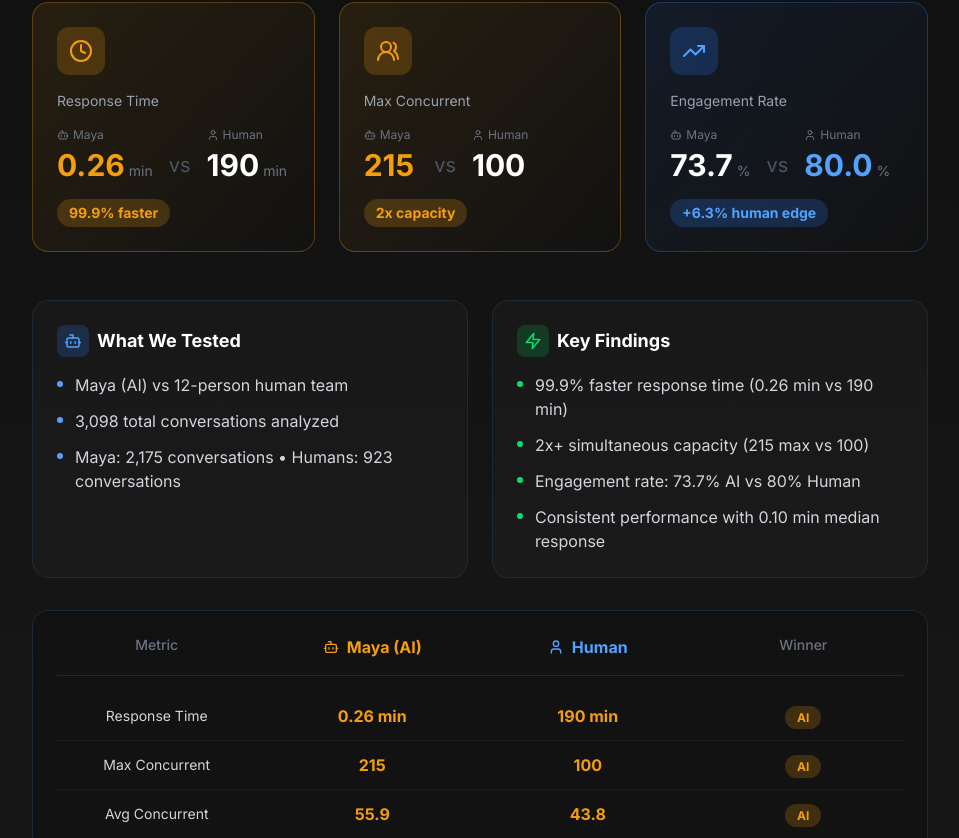
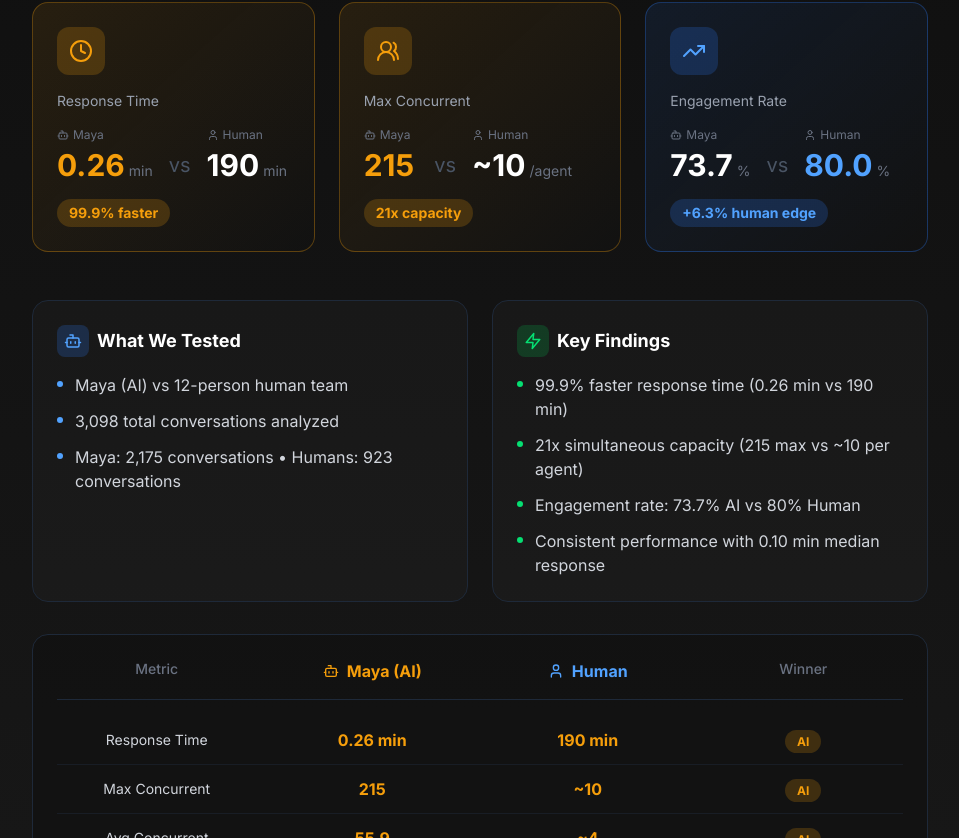
Before and after one commit to workofger/peak-season-2025-lessons-learned, a React (Vite) app: page / in a window 1280 px wide. Shown: the part 2942-3780 px from the top of the page, without its empty margins (288-1247 px from the left). Built offline with nearby package versions, Linux system fonts and the light colour scheme.

Commit message:
Fix: Métricas de capacidad ajustadas para comparación 1:1 (IA vs 1 agente humano)
- Max Concurrent: 100 → ~10 (por agente)
- Avg Concurrent: 43.8 → ~4 (por agente)
- Multiplier: 2x → 21x capacity

```diff
--- a/components/ABTestingSummary.tsx
+++ b/components/ABTestingSummary.tsx
@@ -32,9 +32,9 @@ const ABTestingSummary: React.FC<ABTestingSummaryProps> = ({ content }) => {
       label: 'Max Concurrent',
       aiValue: '215',
       aiUnit: '',
-      humanValue: '100',
-      humanUnit: '',
-      highlight: '2x',
+      humanValue: '~10',
+      humanUnit: '/agent',
+      highlight: '21x',
       highlightLabel: 'capacity',
       winner: 'ai' as const,
     },
--- a/components/PresentationMode.tsx
+++ b/components/PresentationMode.tsx
@@ -261,8 +261,8 @@ const PresentationMode: React.FC<PresentationModeProps> = ({
             >
               <p className="text-gray-400 text-sm mb-2">Max Concurrent</p>
               <p className="text-4xl font-bold text-pr-yellow">215</p>
-              <p className="text-gray-500 text-sm">conversations (vs 100)</p>
-              <p className="text-pr-yellow text-xs mt-2 font-bold">2x+ capacity</p>
+              <p className="text-gray-500 text-sm">conversations (vs ~10/agent)</p>
+              <p className="text-pr-yellow text-xs mt-2 font-bold">21x capacity</p>
             </motion.div>
             <motion.div
               initial={{ opacity: 0, y: 20 }}
--- a/constants.ts
+++ b/constants.ts
@@ -143,7 +143,7 @@ export const CONTENT: { en: DashboardContent; es: DashboardContent } = {
         title: 'Key Findings',
         items: [
           '99.9% faster response time (0.26 min vs 190 min)',
-          '2x+ simultaneous capacity (215 max vs 100)',
+          '21x simultaneous capacity (215 max vs ~10 per agent)',
           'Engagement rate: 73.7% AI vs 80% Human',
           'Consistent performance with 0.10 min median response'
         ]
@@ -154,8 +154,8 @@ export const CONTENT: { en: DashboardContent; es: DashboardContent } = {
       },
       results: [
         { metric: 'Response Time', ai: '0.26 min', human: '190 min', winner: 'ai' },
-        { metric: 'Max Concurrent', ai: '215', human: '100', winner: 'ai' },
-        { metric: 'Avg Concurrent', ai: '55.9', human: '43.8', winner: 'ai' },
+        { metric: 'Max Concurrent', ai: '215', human: '~10', winner: 'ai' },
+        { metric: 'Avg Concurrent', ai: '55.9', human: '~4', winner: 'ai' },
         { metric: 'Engagement Rate', ai: '73.7%', human: '80.0%', winner: 'human' },
       ]
     },
@@ -467,7 +467,7 @@ export const CONTENT: { en: DashboardContent; es: DashboardContent } = {
         title: 'Hallazgos Clave',
         items: [
           '99.9% más rápido (0.26 min vs 190 min)',
-          '2x+ capacidad simultánea (215 máx vs 100)',
+          '21x capacidad simultánea (215 máx vs ~10 por agente)',
           'Tasa engagement: 73.7% IA vs 80% Humano',
           'Rendimiento consistente con 0.10 min mediana'
         ]
@@ -478,8 +478,8 @@ export const CONTENT: { en: DashboardContent; es: DashboardContent } = {
       },
       results: [
         { metric: 'Tiempo Respuesta', ai: '0.26 min', human: '190 min', winner: 'ai' },
-        { metric: 'Máx Concurrente', ai: '215', human: '100', winner: 'ai' },
-        { metric: 'Prom Concurrente', ai: '55.9', human: '43.8', winner: 'ai' },
+        { metric: 'Máx Concurrente', ai: '215', human: '~10', winner: 'ai' },
+        { metric: 'Prom Concurrente', ai: '55.9', human: '~4', winner: 'ai' },
         { metric: 'Tasa Engagement', ai: '73.7%', human: '80.0%', winner: 'human' },
       ]
     },
```
